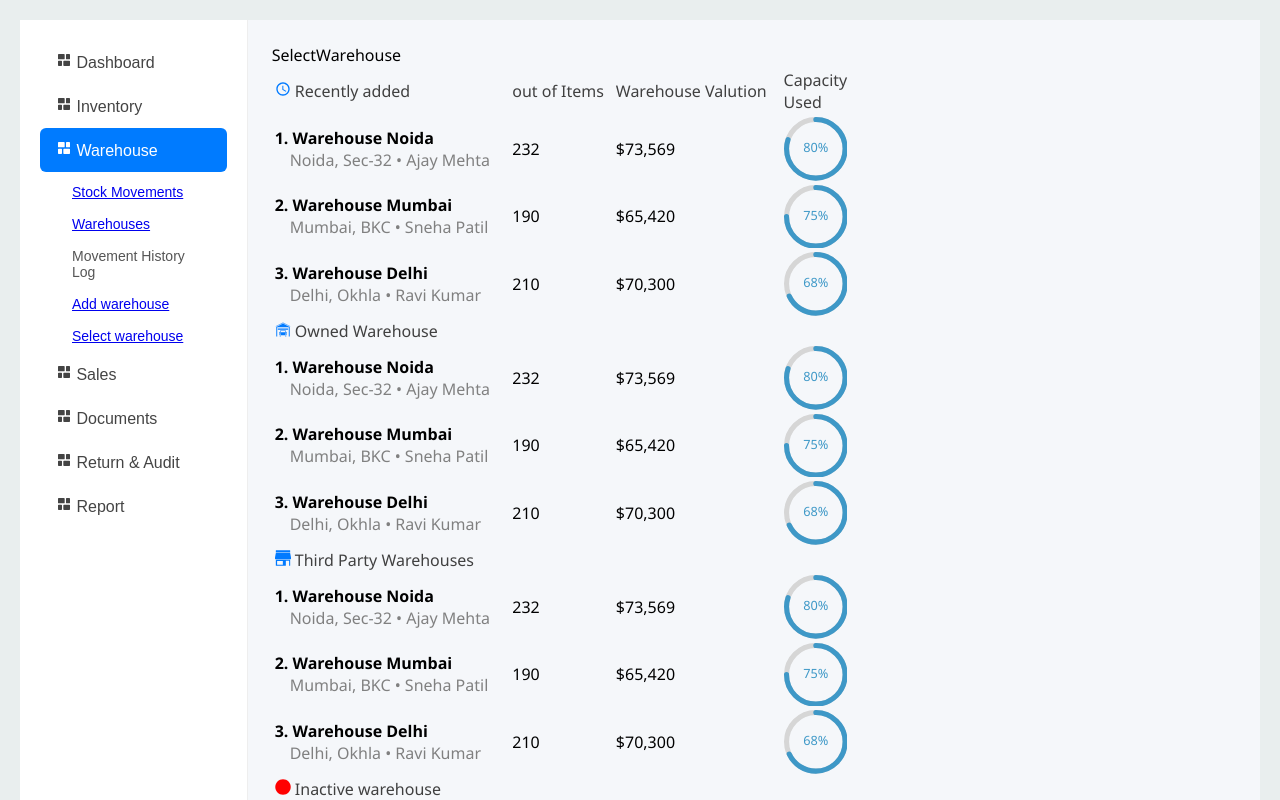
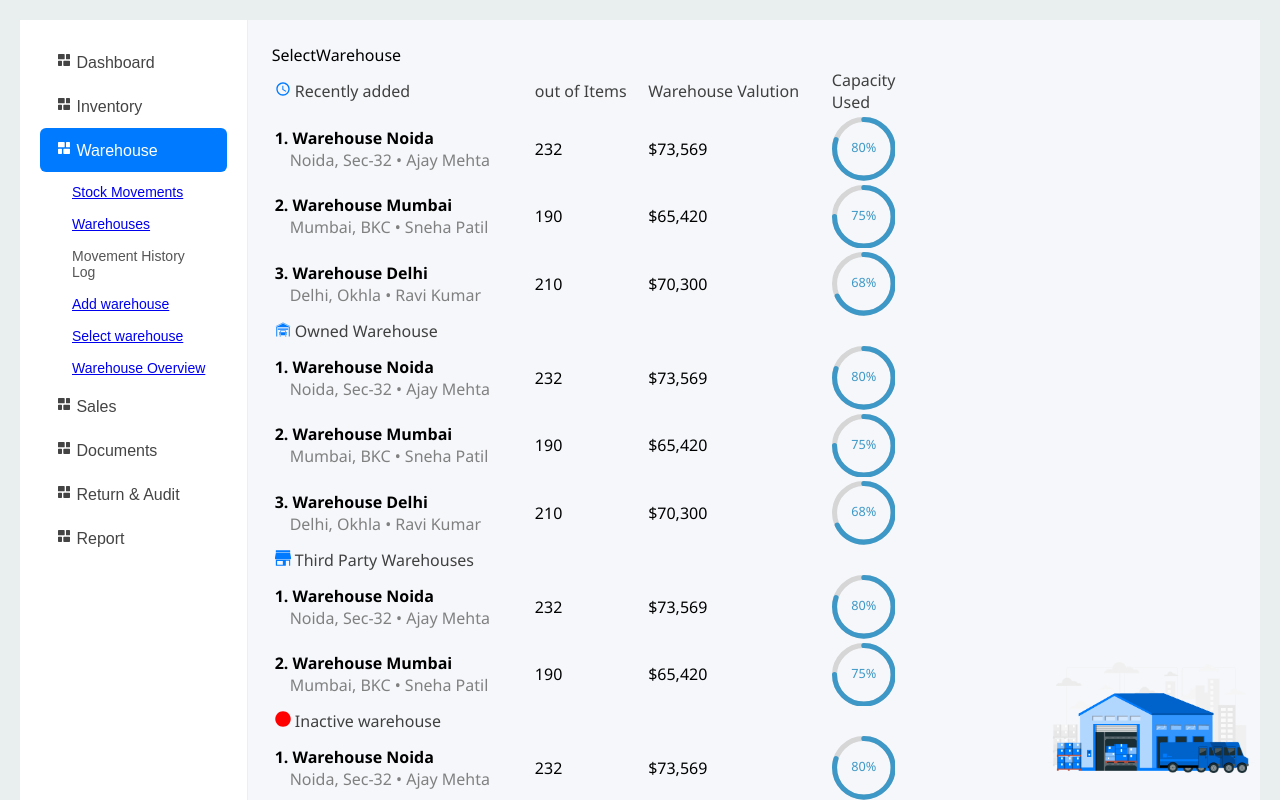
Before and after one commit to codesaurabhk/ui_project, a React (Vite) app in the folder frontend/: page /selectWarehouse in a window 1280 px wide. Shown: the top 800 px of the page. Built offline with nearby package versions, Linux system fonts and the light colour scheme.

Commit message:
done select warehouse

```diff
--- a/frontend/package.json
+++ b/frontend/package.json
@@ -17,7 +17,7 @@
     "react-circular-progressbar": "^2.2.0",
     "react-dom": "^19.1.0",
     "react-icons": "^5.5.0",
-    "react-router-dom": "^7.6.2"
+    "react-router-dom": "^7.6.3"
   },
   "devDependencies": {
     "@eslint/js": "^9.25.0",
--- a/frontend/src/App.jsx
+++ b/frontend/src/App.jsx
@@ -11,6 +11,7 @@ import Sidebar from './components/Sidebar'
 import { BrowserRouter as Router, Routes, Route } from 'react-router-dom';
 import AddWarehouse from './components/AddWarehouse'
 import SelectWarehouse from './components/SelectWarehouse'
+import WarehouseOverview from './components/WarehouseOverview'
 
 
 function App() {
@@ -30,6 +31,7 @@ function App() {
            <Route path="/slideout" element={<SlideOut />} />
            <Route path="/addwarehouse" element={<AddWarehouse />} />
            <Route path="/selectWarehouse" element={<SelectWarehouse/>} />
+           <Route path="/warehouseoverview" element={<WarehouseOverview/>} />
             <Route path='*' element={<div className=" flex justify-center items-center h-screen  text-red-500 text-5xl">404 Page not Found </div>}/>
       </Routes>
     </div>
--- a/frontend/src/components/SelectWarehouse.css
+++ b/frontend/src/components/SelectWarehouse.css
@@ -1,24 +1,66 @@
-.progressbar{
+.progressbar {
   width: 1%;
 }
-.container{
-    width: 100%;
+
+.container {
+  width: 100%;
+  height: 100%;
 }
-.table{
-    width: 60%;
-    text-align: left;
-    /* margin-left: -105px; */
+
+.table {
+  width: 65%;
+  text-align: left;
+  /* margin-left: -105px; */
 }
-.recentd{
+
+.recentd {
   font-weight: normal;
   color: grey;
   margin-left: 15px;
 }
 
-.col{
+.col {
   font-weight: normal;
   color: rgb(64, 64, 64);
 }
-.name{
+
+.name {
   font-weight: 600;
 }
+
+.homelogo {
+  position: absolute;
+  /* margin-top: 5px; */
+  bottom: 0;
+  right: 0px;
+  height: 165px;
+  width: 308px;
+  object-fit: contain;
+
+}
+
+.warehouse-wrapper {
+  display: flex;
+  justify-content: space-between;
+  align-items: flex-end;
+  padding-bottom: 20px;
+  position: relative;
+}
+
+.image-box {
+  width: 308px;
+  height: 165px;
+  flex-shrink: 0;
+
+  display: flex;
+  align-items: flex-end;
+  justify-content: flex-end;
+}
+
+.homelogo {
+  width: 208px;
+  height: 165px;
+  bottom: 0px;
+  right: 25px;
+  object-fit: contain;
+}
--- a/frontend/src/components/SelectWarehouse.jsx
+++ b/frontend/src/components/SelectWarehouse.jsx
@@ -6,6 +6,7 @@ import "./SelectWarehouse.css"
 import { FaCircle } from "react-icons/fa";
 import { SiHomeassistantcommunitystore } from "react-icons/si";
 import { GiHomeGarage } from "react-icons/gi";
+import logo from '../assets/home.png';
 
 const warehouseData = [
   {
@@ -37,25 +38,88 @@ const warehouseData = [
   }
 ];
 
+const OwnedwarehouseData = [
+  {
+    id: 1,
+    name: "Warehouse Noida",
+    location: "Noida, Sec-32",
+    manager: "Ajay Mehta",
+    items: 232,
+    valuation: "$73,569",
+    capacity: 80
+  },
+  {
+    id: 2,
+    name: "Warehouse Mumbai",
+    location: "Mumbai, BKC",
+    manager: "Sneha Patil",
+    items: 190,
+    valuation: "$65,420",
+    capacity: 75
+  },
+  {
+    id: 3,
+    name: "Warehouse Delhi",
+    location: "Delhi, Okhla",
+    manager: "Ravi Kumar",
+    items: 210,
+    valuation: "$70,300",
+    capacity: 68
+  }
+];
+
+const ThirdwarehouseData = [
+  {
+    id: 1,
+    name: "Warehouse Noida",
+    location: "Noida, Sec-32",
+    manager: "Ajay Mehta",
+    items: 232,
+    valuation: "$73,569",
+    capacity: 80
+  },
+  {
+    id: 2,
+    name: "Warehouse Mumbai",
+    location: "Mumbai, BKC",
+    manager: "Sneha Patil",
+    items: 190,
+    valuation: "$65,420",
+    capacity: 75
+  },
+];
+
+const InactivewarehouseData = [
+  {
+    id: 1,
+    name: "Warehouse Noida",
+    location: "Noida, Sec-32",
+    manager: "Ajay Mehta",
+    items: 232,
+    valuation: "$73,569",
+    capacity: 80
+  }
+];
+
 
 const SelectWarehouse = () => {
   return (
     <>
       <div className='container'>
         <div >SelectWarehouse</div>
-
+        <div className="warehouse-wrapper">
           <table class="table">
 
             <thead>
               <tr>
-      <th  className='col' scope="col"> <span style={{ color: "#007AFF", height:"25px", width:"25px" }}><MdOutlineWatchLater /></span> Recently added</th>
+                <th className='col' scope="col"> <span style={{ color: "#007AFF", height: "25px", width: "25px" }}><MdOutlineWatchLater /></span> Recently added</th>
                 <th className='col' scope="col">out of Items</th>
                 <th className='col' scope="col">Warehouse Valution</th>
-      <th className='col' scope="col">Capacity Used</th>
+                <th className='col' >Capacity Used </th>
               </tr>
             </thead>
             <tbody>
-    {warehouseData.map((warehouse, index)=> (
+              {warehouseData.map((warehouse, index) => (
                 <tr key={warehouse.id}>
                   <td scope="row">
                     <div className='name'>{index + 1}. {warehouse.name} </div>  <div className='recentd'>{warehouse.location} • {warehouse.manager}</div> </td>
@@ -78,7 +142,7 @@ const SelectWarehouse = () => {
               </tr>
             </thead>
             <tbody>
-    {warehouseData.map((warehouse, index)=> (
+              {warehouseData.map((warehouse, index) => (
                 <tr key={warehouse.id}>
                   <td scope="row">
                     <div className='name'>{index + 1}. {warehouse.name} </div>  <div className='recentd'>{warehouse.location} • {warehouse.manager}</div> </td>
@@ -101,7 +165,7 @@ const SelectWarehouse = () => {
               </tr>
             </thead>
             <tbody>
-    {warehouseData.map((warehouse, index)=> (
+              {ThirdwarehouseData.map((warehouse, index) => (
                 <tr key={warehouse.id}>
                   <td scope="row">
                     <div className='name'>{index + 1}. {warehouse.name} </div>  <div className='recentd'>{warehouse.location} • {warehouse.manager}</div> </td>
@@ -117,12 +181,12 @@ const SelectWarehouse = () => {
             </tbody>
             <thead>
               <tr>
-      <th className='col' scope="col"> <span style={{ color: "red" }}><FaCircle  /></span>  Inactive warehouse</th>
+                <th className='col' scope="col"> <span style={{ color: "red" }}><FaCircle /></span>  Inactive warehouse</th>
 
               </tr>
             </thead>
             <tbody>
-    {warehouseData.map((warehouse, index)=> (
+              {InactivewarehouseData.map((warehouse, index) => (
                 <tr key={warehouse.id}>
                   <td scope="row">
                     <div className='name'>{index + 1}. {warehouse.name} </div>  <div className='recentd'>{warehouse.location} • {warehouse.manager}</div> </td>
@@ -137,6 +201,10 @@ const SelectWarehouse = () => {
               ))}
             </tbody>
           </table>
+        </div>
+        <div lassName="image-box" >
+           <img className='homelogo' src={logo} alt="home" />
+        </div>
 
       </div>
     </>
--- a/frontend/src/components/Sidebar.jsx
+++ b/frontend/src/components/Sidebar.jsx
@@ -27,6 +27,7 @@ const Sidebar = () => {
           <div className="submenu-item">Movement History Log</div>
           <div className="submenu-item"><Link to="/addwarehouse">Add warehouse</Link> </div>
           <div className="submenu-item"><Link to="/selectWarehouse">Select warehouse</Link> </div>
+          <div className="submenu-item"><Link to="/WarehouseOverview">Warehouse Overview</Link> </div>
 
         </div>
       )}
--- /dev/null
+++ b/frontend/src/components/WarehouseOverview.jsx
@@ -0,0 +1,9 @@
+import React from 'react'
+
+const WarehouseOverview = () => {
+  return (
+    <div>WarehouseOverview</div>
+  )
+}
+
+export default WarehouseOverview
```
Also changed, not shown: frontend/src/assets/home.png (added), frontend/src/components/WarehouseOverview.css (added), 1 other file (tests, documents, lock files or other folders). Lines whose indentation alone changed are shown as unchanged.
